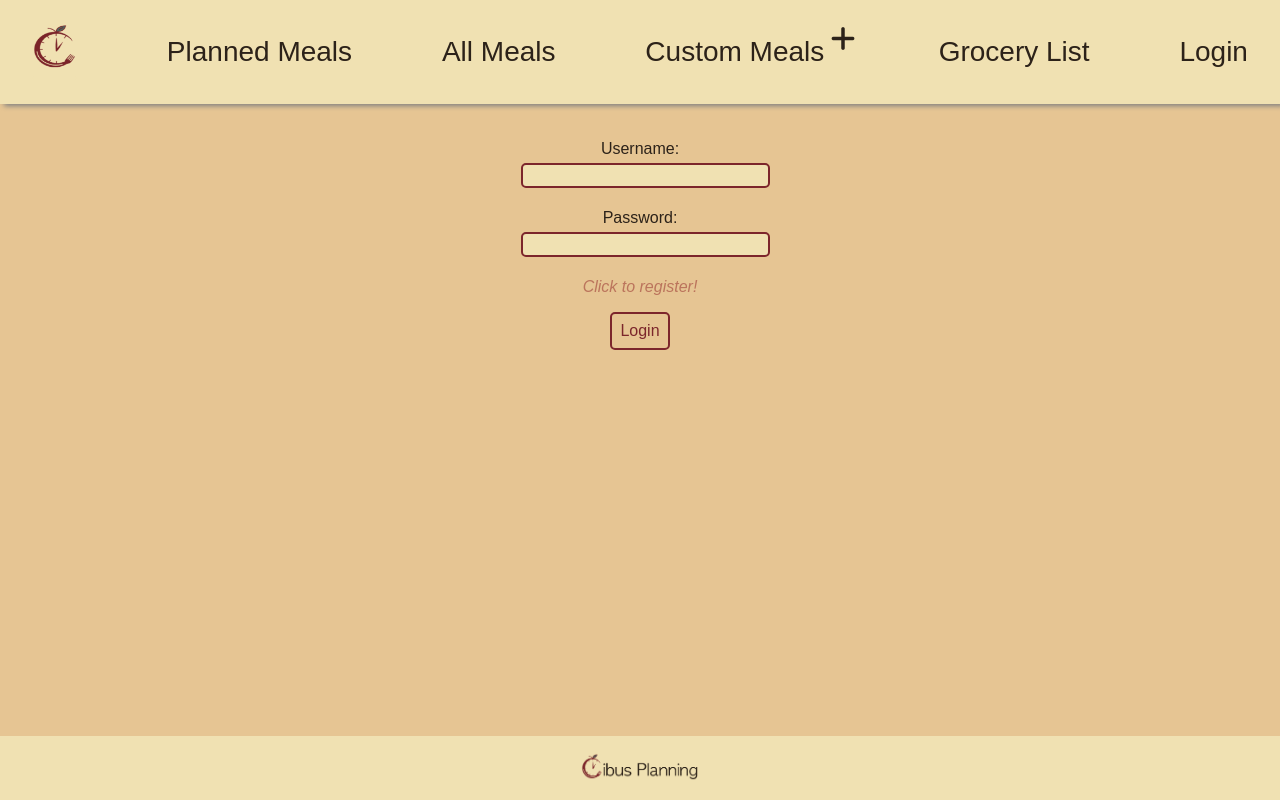
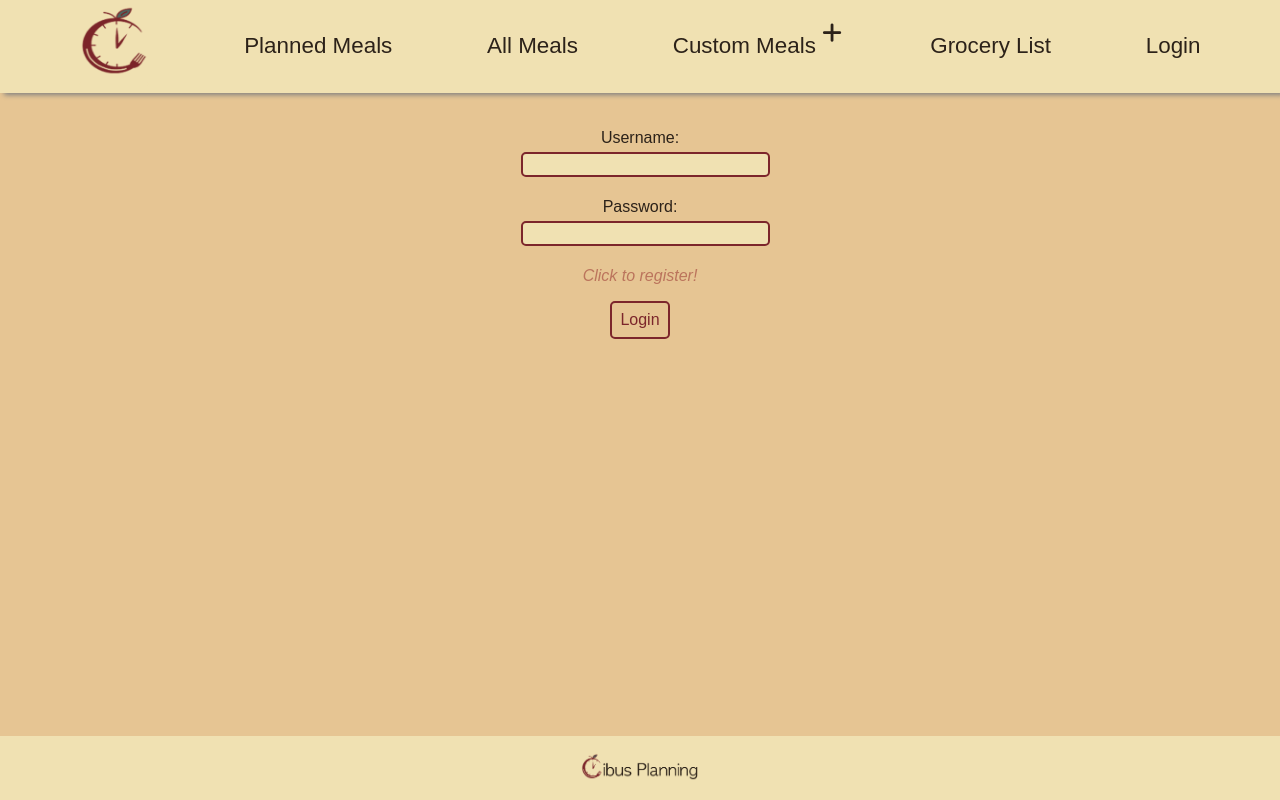
Before and after one commit to aamrlyman/CibusPlanning-Frontend, a React (Create React App) app: page /login in a window 1280 px wide. Built offline with nearby package versions, Linux system fonts and the light colour scheme.

Commit message:
add styling to navBar and welcome message

```diff
--- a/src/components/NavBar/NavBar.css
+++ b/src/components/NavBar/NavBar.css
@@ -1,19 +1,19 @@
 .navLi {
   display: flex;
-  justify-content: space-between;
+  justify-content: space-around;
   list-style-type: none;
   align-items: center;
 }
 
 .navLi li {
-  font-size: 1.75rem;
+  font-size: 1.4rem;
 }
 
 .navBar {
   background: #f0e1b2;
   box-shadow: 4px 2px 5px gray;
   margin-bottom: 4px;
-  padding: 1.5rem 2rem;
+  padding: 0.4rem 2rem;
 }
 
 .navBar button {
--- a/src/components/NavBar/NavBar.jsx
+++ b/src/components/NavBar/NavBar.jsx
@@ -38,7 +38,7 @@ const Navbar = () => {
                 to="/"
                 onClick={() => changeLocation(user, "home")}
               >
-                <img src={CibusLogo} width="45" height="45" />
+                <img src={CibusLogo} width="70" height="70" />
               </Link>
               {location === "home" && user ? (
                 <hr />
@@ -53,9 +53,10 @@ const Navbar = () => {
                 to="/"
                 onClick={() => changeLocation(user, "home")}
               >
-                <img src={CibusLogo} width="45" height="45" />
+                <img src={CibusLogo} width="70" height="70" />
               </Link>
               <hr className="placeholderHr" />
+
             </div>
           )}
         </li>
--- a/src/pages/MealSchedulePage/MealSchedulePage.css
+++ b/src/pages/MealSchedulePage/MealSchedulePage.css
@@ -1,5 +1,6 @@
 h1.Welcome {
-  margin: 3px;
+  margin: 1rem;
+  font-size: 1.6rem;
 }
 
 td.isCooked {
```
